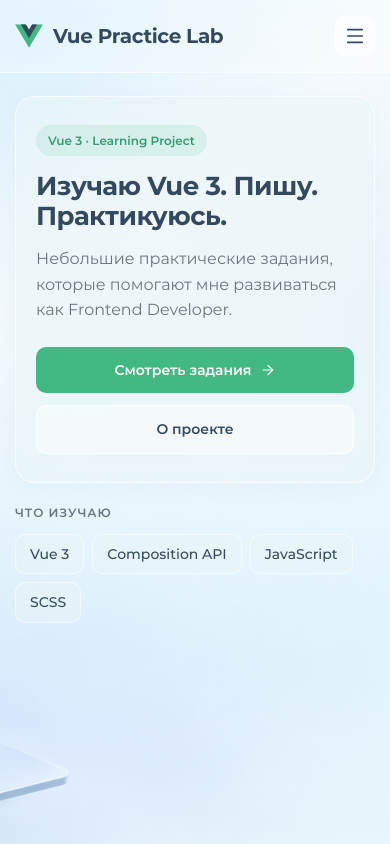
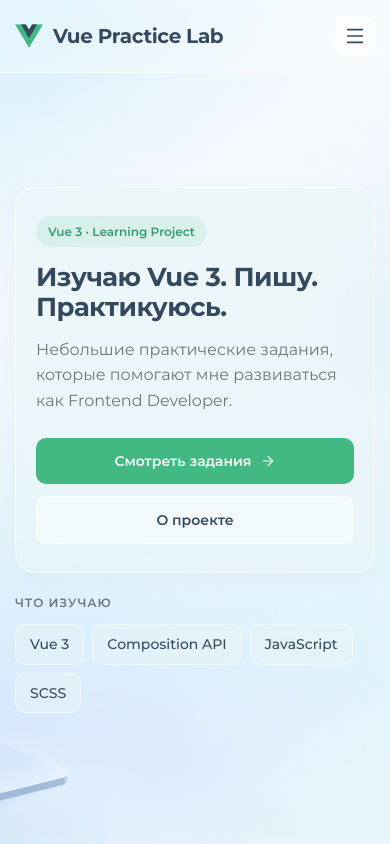
Before and after one commit to pVo83/vue-practice, a Vue app: page /#/ in a window 390 px wide. Built offline with nearby package versions, Linux system fonts and the light colour scheme.

Commit message:
fix: reset open burger on resize to desktop

```diff
--- a/src/components/Header.vue
+++ b/src/components/Header.vue
@@ -68,6 +68,7 @@
 import { computed, ref, watch } from "vue"
 import { useRoute } from "vue-router"
 import { useNoScroll } from "@/composables/useNoScroll"
+import { useCloseOnBreakpoint } from "@/composables/useCloseOnBreakpoint"
 
 const route = useRoute()
 const isOverlay = computed(() => route.name === "home")
@@ -92,6 +93,7 @@
 )
 
 useNoScroll(isMenuOpen)
+useCloseOnBreakpoint(closeMenu)
 </script>
 
 <style lang="scss" scoped>
--- /dev/null
+++ b/src/composables/useCloseOnBreakpoint.js
@@ -0,0 +1,10 @@
+import { onMounted, onUnmounted } from "vue"
+
+export function useCloseOnBreakpoint(close, maxWidth = 768) {
+  function onResize() {
+    if (window.innerWidth > maxWidth) close()
+  }
+
+  onMounted(() => window.addEventListener("resize", onResize))
+  onUnmounted(() => window.removeEventListener("resize", onResize))
+}
--- a/src/pages/Home.vue
+++ b/src/pages/Home.vue
@@ -148,6 +148,8 @@
 
 @media (width <= 768px) {
   .landing {
+    display: flex;
+    align-items: center;
     padding: 96px 0 40px;
 
     &__container {
```
